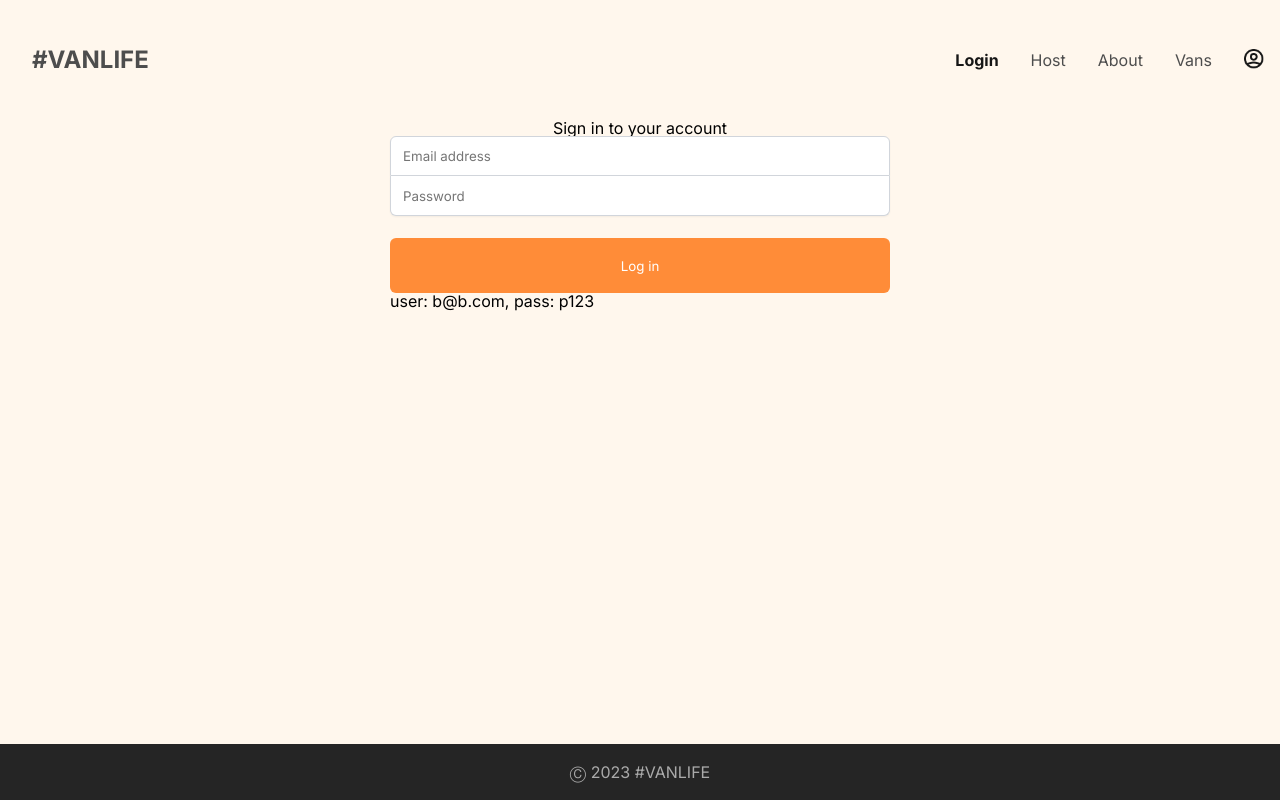
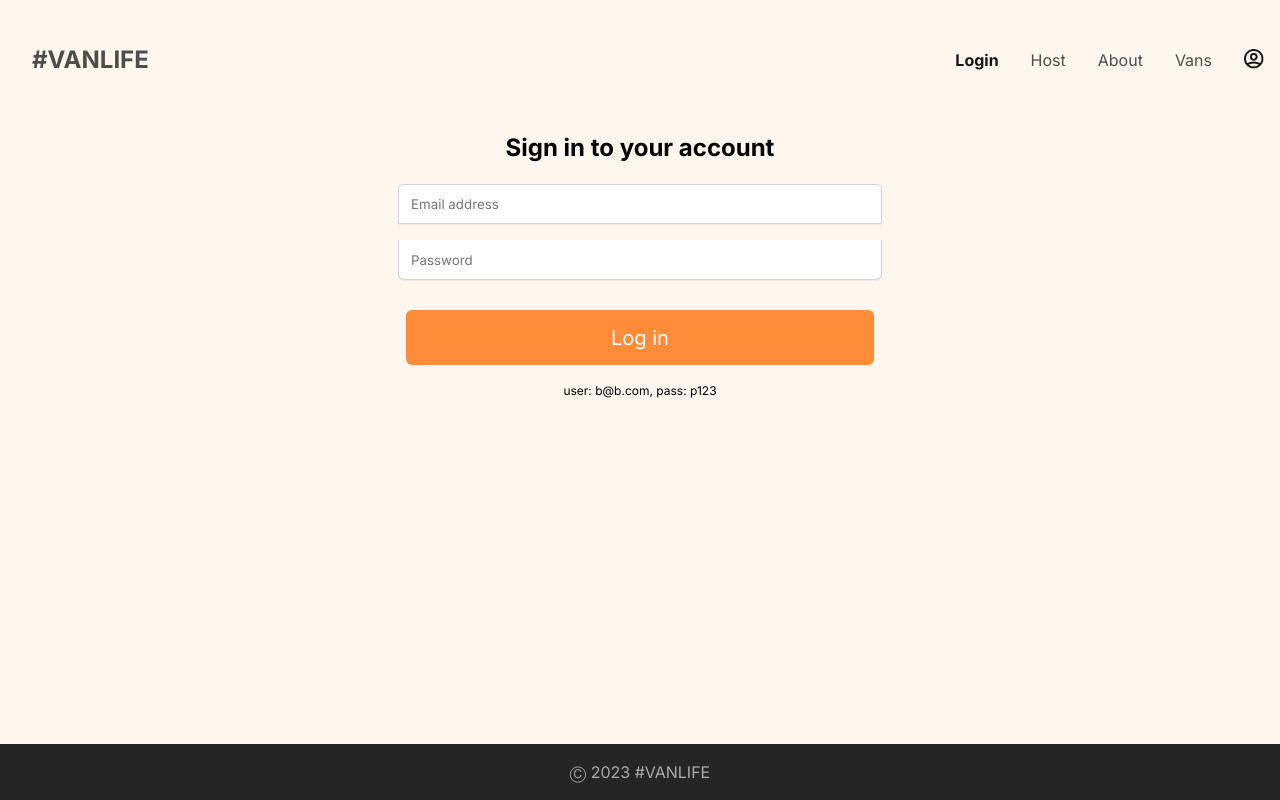
Before and after one commit to JustWaveThings/vanLife, a React (Vite) app in the folder vanLife/: page /vanLife/login in a window 1280 px wide. Built offline with nearby package versions, Linux system fonts and the light colour scheme; what miragejs would draw is missing.

Commit message:
Add placeholder text and improve styling

```diff
--- a/vanLife/src/index.css
+++ b/vanLife/src/index.css
@@ -449,9 +449,20 @@ a.back {
   text-decoration: underline;
 }
 
-.host-listed-vans-title {
+.host-listed-vans-title,
+.login-title {
   font-size: 1.5rem;
   margin: 1rem;
+  font-weight: bold;
+}
+
+.host-listed-vans-subtitle,
+.login-subtitle {
+  font-size: 1.25rem;
+  margin: 1rem;
+}
+
+h4.host-listed-vans-subtitle {
   font-weight: bold;
 }
 
@@ -630,6 +641,7 @@ a.back {
 
 .login-form > input {
   border: 1px solid rgba(209, 213, 219);
+  margin: 0.5rem;
   height: 40px;
   text-indent: 10px;
   font-family: 'Inter', sans-serif;
@@ -667,7 +679,13 @@ a.back {
 }
 
 .loginRedirectMessage {
-  font-size: 0.9rem;
-  margin: 1rem 0rem;
+  font-size: 1.25rem;
+  margin: 1rem;
   color: red;
 }
+
+.credentials {
+  font-size: 0.75rem;
+  margin: 0.25rem;
+  text-align: center;
+}
--- a/vanLife/src/pages/Host/Dashboard.jsx
+++ b/vanLife/src/pages/Host/Dashboard.jsx
@@ -2,12 +2,16 @@ import React from 'react';
 import { Outlet } from 'react-router-dom';
 
 function Dashboard() {
-	return (
-		<>
-			<div className="test Dashboard">Dashboard</div>
-			<Outlet />
-		</>
-	);
+  return (
+    <>
+      <div className='Dashboard'>
+        <h1 className='host-listed-vans-title'>Van Host Dashboard</h1>
+        <h3 className='host-listed-vans-subtitle'>This is a placeholder page for an overview of a host's received reviews, financial performance, and rental fleet.</h3>
+        <h4 className='host-listed-vans-subtitle'> Discover the Vans Tab! </h4>
+      </div>
+      <Outlet />
+    </>
+  );
 }
 
 export default Dashboard;
--- a/vanLife/src/pages/Host/HostVanDetail.jsx
+++ b/vanLife/src/pages/Host/HostVanDetail.jsx
@@ -2,6 +2,7 @@ import React, { Suspense } from 'react';
 import { NavLink, Link, Outlet, useLoaderData, defer, Await } from 'react-router-dom';
 import { getHostVans } from '../../api.js';
 import { requireAuth } from '../../utils.js';
+import arrow from '../../images/Arrow.png';
 
 export async function loader({ request, params }) {
   await requireAuth(request);
@@ -11,44 +12,40 @@ function HostVanDetail() {
   const vanDetail = useLoaderData();
 
   if (!vanDetail) {
-		return <h1 className="test">Loading...</h1>;
+    return <h1 className='test'>Loading...</h1>;
   }
 
   return (
-		<Suspense fallback={<h2 className="host-listed-vans-title"> Loading Vans...</h2>}>
+    <Suspense fallback={<h2 className='host-listed-vans-title'> Loading Vans...</h2>}>
       <Await resolve={vanDetail.getHostVans}>
         {vanDetail => {
           return (
             <>
-							<div className="host-detail-layout-cont">
+              <div className='host-detail-layout-cont'>
                 <Link
-									to=".."
-									relative="path"
-									className="back"
-								>
+                  to='..'
+                  relative='path'
+                  className='back'>
                   <img
-										src="/Arrow.png"
-										alt="left arrow"
-									></img>
-									<div className="back">Back to all vans</div>
+                    src={arrow}
+                    alt='back arrow'></img>
+                  <div className='back'>Back to your listed vans</div>
                 </Link>
 
                 <>
                   <div
                     key={vanDetail.id}
-										className="host-van-detail-cont-top"
-									>
-										<div className="host-van-detail-card">
-											<div className="top-card">
+                    className='host-van-detail-cont-top'>
+                    <div className='host-van-detail-card'>
+                      <div className='top-card'>
                         <img
                           src={vanDetail.imageUrl}
-													alt="picture of camper van"
-													height="160"
-												></img>
-												<div className="right">
+                          alt='picture of camper van'
+                          height='160'></img>
+                        <div className='right'>
                           <button>{vanDetail.type}</button>
                           <div>{vanDetail.name}</div>
-													<div className="price-cont">
+                          <div className='price-cont'>
                             <div>${vanDetail.price}</div>
                             <p>/day</p>
                           </div>
@@ -58,25 +55,22 @@ function HostVanDetail() {
                   </div>
 
                   <div>
-										<nav className="host-details-nav">
+                    <nav className='host-details-nav'>
                       <NavLink
-												to="."
+                        to='.'
                         end
-												className={({ isActive }) => (isActive ? 'my-link' : 'link')}
-											>
+                        className={({ isActive }) => (isActive ? 'my-link' : 'link')}>
                         Details
                       </NavLink>
 
                       <NavLink
-												to="pricing"
-												className={({ isActive }) => (isActive ? 'my-link' : 'link')}
-											>
+                        to='pricing'
+                        className={({ isActive }) => (isActive ? 'my-link' : 'link')}>
                         Pricing
                       </NavLink>
                       <NavLink
-												to="photos"
-												className={({ isActive }) => (isActive ? 'my-link' : 'link')}
-											>
+                        to='photos'
+                        className={({ isActive }) => (isActive ? 'my-link' : 'link')}>
                         Photos
                       </NavLink>
                     </nav>
--- a/vanLife/src/pages/Host/Income.jsx
+++ b/vanLife/src/pages/Host/Income.jsx
@@ -1,7 +1,13 @@
 import React from 'react';
 
 function Income() {
-	return <div className="test income">Income</div>;
+  return (
+    <div className='income'>
+      <h1 className='host-listed-vans-title'>Van Host Financial Performance</h1>
+      <h3 className='host-listed-vans-subtitle'>This is a placeholder page to display how your rentals are performing financially.</h3>
+      <h4 className='host-listed-vans-subtitle'> Explore the Vans Tab! </h4>
+    </div>
+  );
 }
 
 export default Income;
--- a/vanLife/src/pages/Host/Reviews.jsx
+++ b/vanLife/src/pages/Host/Reviews.jsx
@@ -1,7 +1,13 @@
 import React from 'react';
 
 function Reviews() {
-	return <div className="test reviews">Reviews</div>;
+  return (
+    <div className='reviews'>
+      <h1 className='host-listed-vans-title'>Van Reviews</h1>
+      <h3 className='host-listed-vans-subtitle'>This is a placeholder page where you'd see and manage the reviews left on your vans by your customers.</h3>
+      <h4 className='host-listed-vans-subtitle'> Check out the Vans Tab! </h4>
+    </div>
+  );
 }
 
 export default Reviews;
--- a/vanLife/src/pages/Login.jsx
+++ b/vanLife/src/pages/Login.jsx
@@ -27,7 +27,7 @@ export default function Login() {
 
   return (
     <div className='login-container'>
-      <h1>Sign in to your account</h1>
+      <h1 className='login-title'>Sign in to your account</h1>
 
       {error && <h4 className='loginErrorMessage'>{error} </h4>}
       <Form
@@ -48,8 +48,8 @@ export default function Login() {
           <button className='disabled'>Logging in...</button>
         ) : (
           <>
-            <button>Log in</button>
-            <h1>user: b@b.com, pass: p123</h1>
+            <button className='login-subtitle'>Log in</button>
+            <p className='credentials'>user: b@b.com, pass: p123</p>
           </>
         )}
       </Form>
```
Lines whose indentation alone changed are shown as unchanged.
